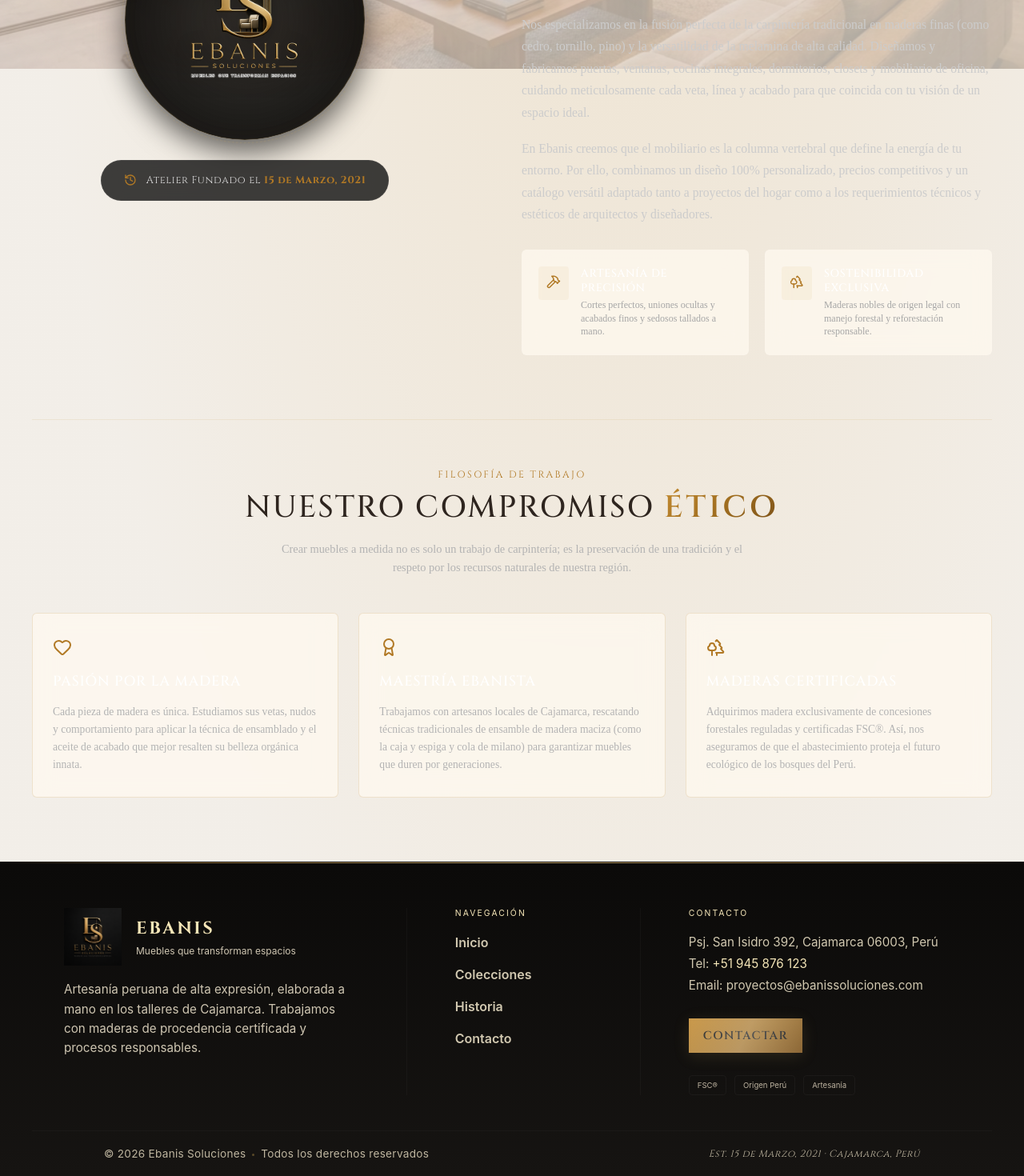
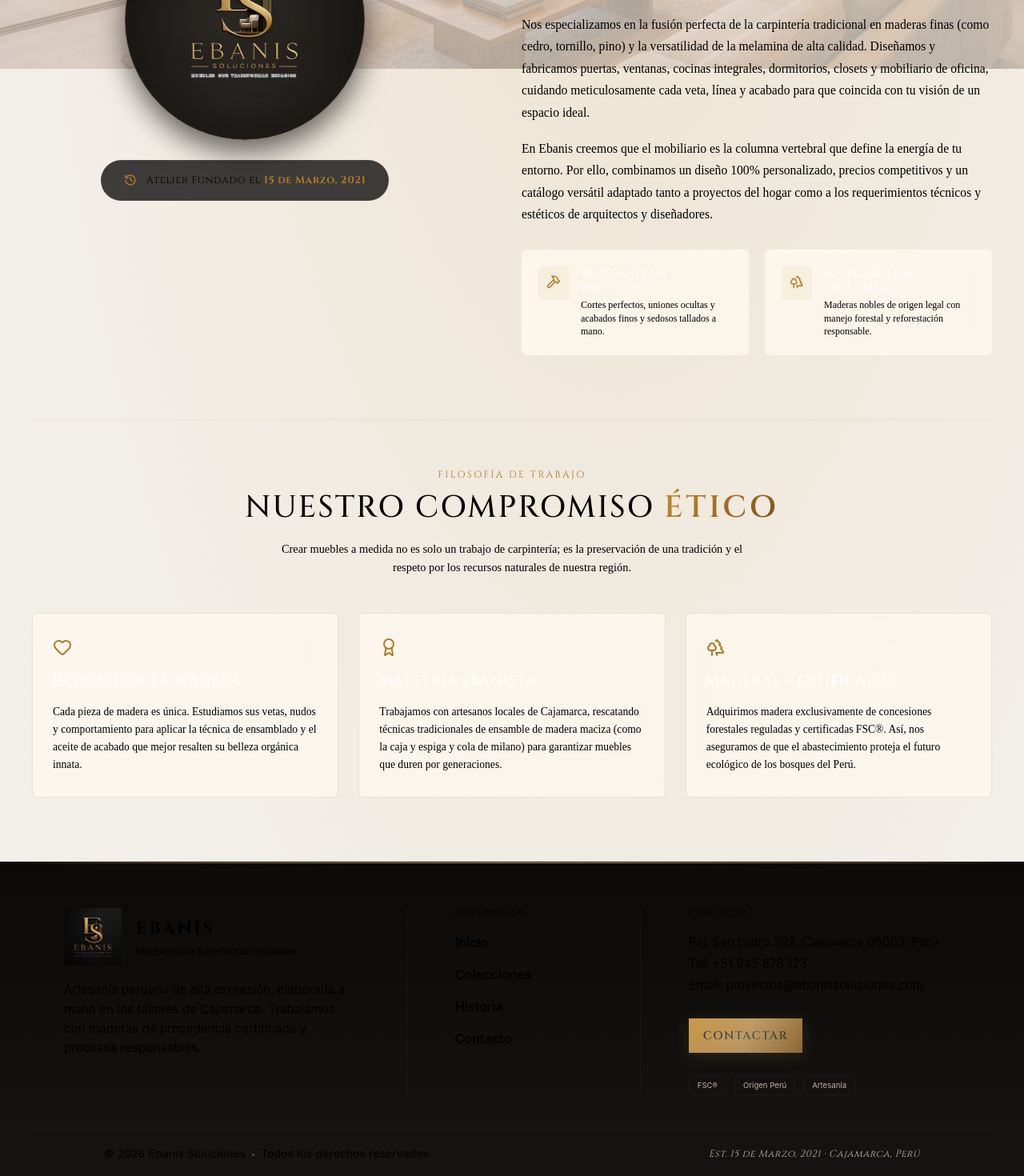
Before and after one commit to Syntia28/EBANIS, a Next.js app: page /historia in a window 1280 px wide. Shown: the part 714-2184 px from the top of the page at 80% size. Built offline with nearby package versions, Linux system fonts and the light colour scheme.

Commit message:
cambio de color

```diff
--- a/src/app/globals.css
+++ b/src/app/globals.css
@@ -1,7 +1,7 @@
 :root {
   /* Light warm amber/cream base palette */
   --background: hsl(36, 28%, 93%);
-  --foreground: hsl(24, 20%, 15%);
+  --foreground: #000;
   --card-bg: hsl(36, 30%, 97%);
   --card-border: hsla(35, 45%, 55%, 0.22);
   --card-border-hover: hsla(38, 55%, 50%, 0.45);
@@ -287,10 +287,15 @@
 
 .dropdown-col a {
   font-size: 0.8rem;
-  color: hsl(24, 18%, 40%);
+  color: var(--foreground);
   transition: var(--transition-fast);
   display: block;
   padding: 4px 0;
+}
+
+/* Override common inline 'plomo' (lead-gray) colors to black */
+[style*="#6b6254"],[style*="#5a5242"],[style*="#9e9183"],[style*="#4a4338"],[style*="#8a7c65"],[style*="#5e5749"],[style*="#3d3830"],[style*="hsl(24, 18%, 40%)"] {
+  color: var(--foreground) !important;
 }
 
 .dropdown-col a:hover {
--- a/src/app/historia/page.tsx
+++ b/src/app/historia/page.tsx
@@ -41,7 +41,7 @@
               margin: "0 auto 20px"
             }} />
             <p style={{
-              color: "hsl(0,0%,75%)",
+              color: "var(--foreground)",
               maxWidth: "700px",
               margin: "0 auto",
               fontSize: "1.05rem",
@@ -118,7 +118,7 @@
                   fontSize: "0.8rem",
                   fontFamily: "var(--font-serif)",
                   letterSpacing: "0.05em",
-                  color: "hsl(0,0%,85%)"
+                  color: "var(--foreground)"
                 }}>
                   Atelier Fundado el <strong style={{ color: "var(--gold-primary)" }}>15 de Marzo, 2021</strong>
                 </span>
@@ -159,7 +159,7 @@
                   display: "flex",
                   flexDirection: "column",
                   gap: "18px",
-                  color: "hsl(0,0%,80%)",
+                  color: "var(--foreground)",
                   fontSize: "0.98rem",
                   lineHeight: "1.75",
                   fontWeight: 300
@@ -205,7 +205,7 @@
                   </div>
                   <div>
                     <h4 style={{ fontSize: "0.85rem", color: "#fff", marginBottom: "4px" }}>Artesanía de Precisión</h4>
-                    <p style={{ fontSize: "0.75rem", color: "hsl(0,0%,65%)", lineHeight: 1.4 }}>
+                    <p style={{ fontSize: "0.75rem", color: "var(--foreground)", lineHeight: 1.4 }}>
                       Cortes perfectos, uniones ocultas y acabados finos y sedosos tallados a mano.
                     </p>
                   </div>
@@ -231,7 +231,7 @@
                   </div>
                   <div>
                     <h4 style={{ fontSize: "0.85rem", color: "#fff", marginBottom: "4px" }}>Sostenibilidad Exclusiva</h4>
-                    <p style={{ fontSize: "0.75rem", color: "hsl(0,0%,65%)", lineHeight: 1.4 }}>
+                    <p style={{ fontSize: "0.75rem", color: "var(--foreground)", lineHeight: 1.4 }}>
                       Maderas nobles de origen legal con manejo forestal y reforestación responsable.
                     </p>
                   </div>
@@ -261,7 +261,7 @@
               <h2 style={{ fontSize: "clamp(1.8rem, 3vw, 2.4rem)", marginBottom: "15px" }}>
                 Nuestro Compromiso <span className="gold-text">Ético</span>
               </h2>
-              <p style={{ color: "hsl(0,0%,70%)", maxWidth: "600px", margin: "0 auto", fontSize: "0.9rem", fontWeight: 300, lineHeight: 1.6 }}>
+              <p style={{ color: "var(--foreground)", maxWidth: "600px", margin: "0 auto", fontSize: "0.9rem", fontWeight: 300, lineHeight: 1.6 }}>
                 Crear muebles a medida no es solo un trabajo de carpintería; es la preservación de una tradición y el respeto por los recursos naturales de nuestra región.
               </p>
             </div>
@@ -276,7 +276,7 @@
               <div className="glass-panel pillar-card" style={{ padding: "30px 25px", borderRadius: "6px", border: "1px solid var(--card-border)", display: "flex", flexDirection: "column", gap: "15px", transition: "all 0.3s ease" }}>
                 <div style={{ color: "var(--gold-primary)", width: "fit-content" }}><Heart size={24} /></div>
                 <h3 style={{ fontSize: "1.1rem", color: "#fff" }}>Pasión por la Madera</h3>
-                <p style={{ fontSize: "0.85rem", color: "hsl(0,0%,70%)", lineHeight: 1.6, fontWeight: 300 }}>
+                <p style={{ fontSize: "0.85rem", color: "var(--foreground)", lineHeight: 1.6, fontWeight: 300 }}>
                   Cada pieza de madera es única. Estudiamos sus vetas, nudos y comportamiento para aplicar la técnica de ensamblado y el aceite de acabado que mejor resalten su belleza orgánica innata.
                 </p>
               </div>
@@ -285,7 +285,7 @@
               <div className="glass-panel pillar-card" style={{ padding: "30px 25px", borderRadius: "6px", border: "1px solid var(--card-border)", display: "flex", flexDirection: "column", gap: "15px", transition: "all 0.3s ease" }}>
                 <div style={{ color: "var(--gold-primary)", width: "fit-content" }}><Award size={24} /></div>
                 <h3 style={{ fontSize: "1.1rem", color: "#fff" }}>Maestría Ebanista</h3>
-                <p style={{ fontSize: "0.85rem", color: "hsl(0,0%,70%)", lineHeight: 1.6, fontWeight: 300 }}>
+                <p style={{ fontSize: "0.85rem", color: "var(--foreground)", lineHeight: 1.6, fontWeight: 300 }}>
                   Trabajamos con artesanos locales de Cajamarca, rescatando técnicas tradicionales de ensamble de madera maciza (como la caja y espiga y cola de milano) para garantizar muebles que duren por generaciones.
                 </p>
               </div>
@@ -294,7 +294,7 @@
               <div className="glass-panel pillar-card" style={{ padding: "30px 25px", borderRadius: "6px", border: "1px solid var(--card-border)", display: "flex", flexDirection: "column", gap: "15px", transition: "all 0.3s ease" }}>
                 <div style={{ color: "var(--gold-primary)", width: "fit-content" }}><Trees size={24} /></div>
                 <h3 style={{ fontSize: "1.1rem", color: "#fff" }}>Maderas Certificadas</h3>
-                <p style={{ fontSize: "0.85rem", color: "hsl(0,0%,70%)", lineHeight: 1.6, fontWeight: 300 }}>
+                <p style={{ fontSize: "0.85rem", color: "var(--foreground)", lineHeight: 1.6, fontWeight: 300 }}>
                   Adquirimos madera exclusivamente de concesiones forestales reguladas y certificadas FSC®. Así, nos aseguramos de que el abastecimiento proteja el futuro ecológico de los bosques del Perú.
                 </p>
               </div>
--- a/src/components/Footer.tsx
+++ b/src/components/Footer.tsx
@@ -13,7 +13,7 @@
       fontFamily: "var(--font-sans, Inter, sans-serif)",
       position: "relative",
       overflow: "hidden",
-      color: "#ddd"
+      color: "var(--foreground)"
     }}>
       {/* Gold rule */}
       <div style={{
@@ -40,19 +40,19 @@
               <img src="/logo/ebanislogo.png" alt="Ebanis Logo" style={{ width: "100%", height: "100%", objectFit: "contain" }} />
             </div>
             <div>
-              <div style={{ fontFamily: "var(--font-serif, 'Cormorant Garamond', Georgia, serif)", fontSize: "1.35rem", fontWeight: 700, letterSpacing: "0.12em", color: "#f5e6b8" }}>EBANIS</div>
-              <div style={{ fontSize: "0.75rem", color: "#cfc6b2", marginTop: "6px" }}>Muebles que transforman espacios</div>
+              <div style={{ fontFamily: "var(--font-serif, 'Cormorant Garamond', Georgia, serif)", fontSize: "1.35rem", fontWeight: 700, letterSpacing: "0.12em", color: "var(--foreground)" }}>EBANIS</div>
+              <div style={{ fontSize: "0.75rem", color: "var(--foreground)", marginTop: "6px" }}>Muebles que transforman espacios</div>
             </div>
           </div>
 
-          <p style={{ fontSize: "0.95rem", lineHeight: 1.6, color: "#cfc6b2", maxWidth: "360px", margin: 0 }}>
+          <p style={{ fontSize: "0.95rem", lineHeight: 1.6, color: "var(--foreground)", maxWidth: "360px", margin: 0 }}>
             Artesanía peruana de alta expresión, elaborada a mano en los talleres de Cajamarca. Trabajamos con maderas de procedencia certificada y procesos responsables.
           </p>
         </div>
 
         {/* Col 2 — Navigation */}
         <div style={{ padding: "0 36px", borderRight: "1px solid rgba(255,255,255,0.03)" }}>
-          <p style={{ fontSize: "0.65rem", letterSpacing: "0.2em", textTransform: "uppercase", color: "#f5e6b8", marginBottom: "14px" }}>Navegación</p>
+          <p style={{ fontSize: "0.65rem", letterSpacing: "0.2em", textTransform: "uppercase", color: "var(--foreground)", marginBottom: "14px" }}>Navegación</p>
           <nav style={{ display: "flex", flexDirection: "column", gap: "8px" }}>
             {[
               { href: "/#inicio", label: "Inicio" },
@@ -60,19 +60,19 @@
               { href: "/historia", label: "Historia" },
               { href: "/contacto", label: "Contacto" },
             ].map(({ href, label }) => (
-              <Link key={href} href={href} className="footer-nav-link" style={{ color: "#d1c8b0", textDecoration: "none", padding: "6px 0", fontWeight: 600 }}> {label} </Link>
+              <Link key={href} href={href} className="footer-nav-link" style={{ color: "var(--foreground)", textDecoration: "none", padding: "6px 0", fontWeight: 600 }}> {label} </Link>
             ))}
           </nav>
         </div>
 
         {/* Col 3 — Environmental commitment */}
         <div style={{ paddingLeft: "36px", display: "flex", flexDirection: "column", gap: 12 }}>
-          <p style={{ fontSize: "0.65rem", letterSpacing: "0.2em", textTransform: "uppercase", color: "#f5e6b8", margin: 0 }}>Contacto</p>
+          <p style={{ fontSize: "0.65rem", letterSpacing: "0.2em", textTransform: "uppercase", color: "var(--foreground)", margin: 0 }}>Contacto</p>
 
-          <div style={{ marginTop: 8, color: "#d1c8b0", fontSize: "0.95rem" }}>
+          <div style={{ marginTop: 8, color: "var(--foreground)", fontSize: "0.95rem" }}>
             <div>Psj. San Isidro 392, Cajamarca 06003, Perú</div>
-            <div style={{ marginTop: 8 }}>Tel: <a href="tel:+51945876123" style={{ color: "#f5e6b8", textDecoration: "none" }}>+51 945 876 123</a></div>
-            <div style={{ marginTop: 8 }}>Email: <a href="mailto:proyectos@ebanissoluciones.com" style={{ color: "#d1c8b0", textDecoration: "none" }}>proyectos@ebanissoluciones.com</a></div>
+            <div style={{ marginTop: 8 }}>Tel: <a href="tel:+51945876123" style={{ color: "var(--foreground)", textDecoration: "none" }}>+51 945 876 123</a></div>
+            <div style={{ marginTop: 8 }}>Email: <a href="mailto:proyectos@ebanissoluciones.com" style={{ color: "var(--foreground)", textDecoration: "none" }}>proyectos@ebanissoluciones.com</a></div>
           </div>
 
           <div style={{ marginTop: 12 }}>
@@ -96,7 +96,7 @@
         justifyContent: "space-between",
         alignItems: "center"
       }}>
-        <span style={{ fontSize: "0.85rem", color: "#bfb6a0", letterSpacing: "0.02em" }}>
+        <span style={{ fontSize: "0.85rem", color: "var(--foreground)", letterSpacing: "0.02em" }}>
           © {currentYear} Ebanis Soluciones
           <span style={{
             display: "inline-block",
--- a/src/components/FurnitureViewer.tsx
+++ b/src/components/FurnitureViewer.tsx
@@ -836,7 +836,7 @@
             onClick={() => setFocusMode("default")}
             style={{
               background: "transparent",
-              color: "hsl(0,0%,50%)",
+              color: "var(--foreground)",
               border: "none",
               cursor: "pointer",
               fontSize: "0.75rem",
@@ -846,7 +846,7 @@
               padding: "8px"
             }}
             onMouseEnter={(e) => (e.currentTarget.style.color = "var(--gold-primary)")}
-            onMouseLeave={(e) => (e.currentTarget.style.color = "hsl(0,0%,50%)")}
+            onMouseLeave={(e) => (e.currentTarget.style.color = "var(--foreground)")}
           >
             Vista General
           </button>
--- a/src/components/Header.tsx
+++ b/src/components/Header.tsx
@@ -64,7 +64,7 @@
             <span style={{
               fontSize: "0.55rem",
               letterSpacing: "0.45em",
-              color: "hsl(24, 15%, 45%)",
+              color: "var(--foreground)",
               fontWeight: 500,
               marginTop: "2px"
             }}>SOLUCIONES</span>
@@ -242,9 +242,9 @@
             </div>
             {activeMobileDropdown === "colecciones" && (
               <div style={{ paddingLeft: "15px", paddingTop: "10px", display: "flex", flexDirection: "column", gap: "8px" }}>
-                <Link href="/collections/camas" onClick={() => setMobileMenuOpen(false)} style={{ fontSize: "0.85rem", color: "#a1a1a1" }}>Dormitorio - Camas</Link>
-                <Link href="/collections/comedores" onClick={() => setMobileMenuOpen(false)} style={{ fontSize: "0.85rem", color: "#a1a1a1" }}>Área Social - Comedores</Link>
-                <Link href="/collections/escritorios" onClick={() => setMobileMenuOpen(false)} style={{ fontSize: "0.85rem", color: "#a1a1a1" }}>Oficinas - Escritorios</Link>
+                <Link href="/collections/camas" onClick={() => setMobileMenuOpen(false)} style={{ fontSize: "0.85rem", color: "var(--foreground)" }}>Dormitorio - Camas</Link>
+                <Link href="/collections/comedores" onClick={() => setMobileMenuOpen(false)} style={{ fontSize: "0.85rem", color: "var(--foreground)" }}>Área Social - Comedores</Link>
+                <Link href="/collections/escritorios" onClick={() => setMobileMenuOpen(false)} style={{ fontSize: "0.85rem", color: "var(--foreground)" }}>Oficinas - Escritorios</Link>
               </div>
             )}
           </div>
@@ -260,10 +260,10 @@
             </div>
             {activeMobileDropdown === "medida" && (
               <div style={{ paddingLeft: "15px", paddingTop: "10px", display: "flex", flexDirection: "column", gap: "8px" }}>
-                <Link href="/collections/cocinas" onClick={() => setMobileMenuOpen(false)} style={{ fontSize: "0.85rem", color: "#a1a1a1" }}>Cocinas de Lujo</Link>
-                <Link href="/collections/vestidores" onClick={() => setMobileMenuOpen(false)} style={{ fontSize: "0.85rem", color: "#a1a1a1" }}>Walk-in Closets</Link>
-                <Link href="/collections/puertas" onClick={() => setMobileMenuOpen(false)} style={{ fontSize: "0.85rem", color: "#a1a1a1" }}>Puertas de Madera & Melamina</Link>
-                <Link href="/collections/ventanas" onClick={() => setMobileMenuOpen(false)} style={{ fontSize: "0.85rem", color: "#a1a1a1" }}>Ventanas a Medida</Link>
+                <Link href="/collections/cocinas" onClick={() => setMobileMenuOpen(false)} style={{ fontSize: "0.85rem", color: "var(--foreground)" }}>Cocinas de Lujo</Link>
+                <Link href="/collections/vestidores" onClick={() => setMobileMenuOpen(false)} style={{ fontSize: "0.85rem", color: "var(--foreground)" }}>Walk-in Closets</Link>
+                <Link href="/collections/puertas" onClick={() => setMobileMenuOpen(false)} style={{ fontSize: "0.85rem", color: "var(--foreground)" }}>Puertas de Madera & Melamina</Link>
+                <Link href="/collections/ventanas" onClick={() => setMobileMenuOpen(false)} style={{ fontSize: "0.85rem", color: "var(--foreground)" }}>Ventanas a Medida</Link>
               </div>
             )}
           </div>
```
Also changed, not shown: src/app/collections/[category]/page.tsx (+8 -8 lines), src/app/contacto/page.tsx (+8 -8 lines), src/app/services/[service]/page.tsx (+6 -6 lines), src/components/About.tsx (+4 -4 lines), src/components/Contact.tsx (+6 -6 lines), src/components/Gallery.tsx (+5 -5 lines), src/components/Hero.tsx (+4 -4 lines).
